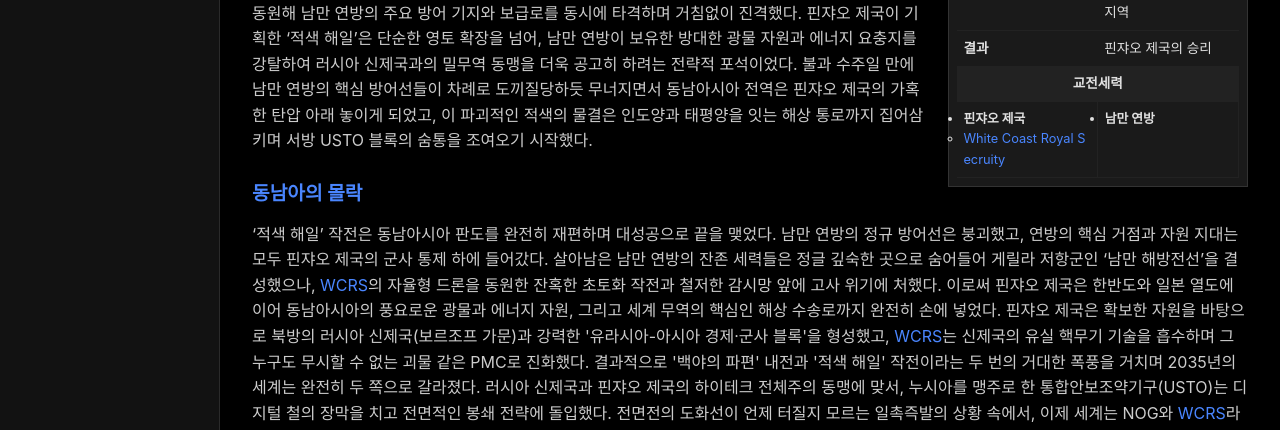
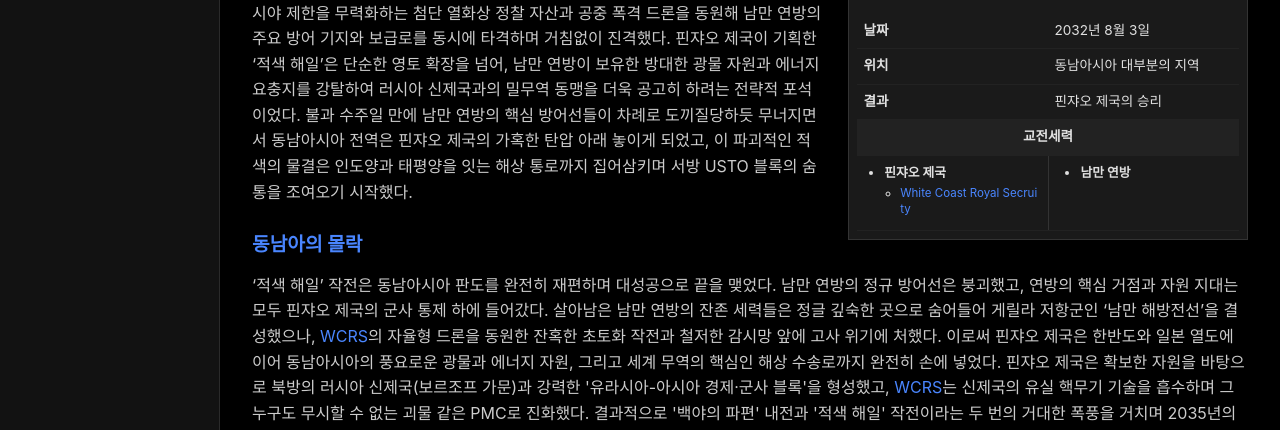
Before and after one commit to Unknown407-ko/ROE-wiki, a plain HTML site: page Asia.html in a window 1280 px wide. Shown: the part 698-1128 px from the top of the page. Drawn offline with Linux system fonts and the light colour scheme.

Commit message:
infobox 크기 수정

```diff
--- a/LorePage.css
+++ b/LorePage.css
@@ -356,7 +356,7 @@
     /* 리스트 스타일 및 여백 조절 */
     .infobox {
       float: right;            /* 오른쪽 배치 */
-      width: 300px;            /* 너비 고정 */
+      width: 400px;            /* 너비 고정 */
       background: #1a1a1a;
       border: 1px solid #333;
       margin: 0 0 1rem 1.5rem; /* 왼쪽 여백을 주어 본문과 겹치지 않게 함 */
@@ -388,10 +388,37 @@
       word-break: break-all;   /* 좁은 공간에서 글자 줄바꿈 강제 */
     }
 
-    /* 교전세력 열 (정확히 반씩 나눔) */
     .belligerent-cell {
-      width: 50% !important;   /* 강제로 50% 지정 */
-      border-right: 1px solid #222;
+      width: 50% !important;
+      vertical-align: top;
+      padding: 0.5rem !important;
+      border-right: 1px solid #333; /* 중앙 구분선 색상 조절 */
+      word-break: break-all;        /* 내용이 넘치지 않게 방지 */
+    }
+
+    /* 오른쪽 셀 (구분선 제거 및 여백 확보) */
+    .belligerent-cell:last-child {
+        border-right: none;
+        padding-left: 0.8rem !important;
+    }
+
+    /* 셀 내부 리스트 스타일 최적화 */
+    .belligerent-cell ul {
+        list-style-position: outside; /* 불렛을 텍스트 바깥에 배치 (표준 위키 스타일) */
+        padding-left: 1.2rem !important; /* 불렛이 셀 밖이나 선으로 나가지 않게 여백 확보 */
+        margin: 0;
+    }
+
+    .belligerent-cell li {
+        margin-bottom: 0.3rem; /* 항목 간의 간격 */
+        line-height: 1.4;       /* 줄 간격 조절로 가독성 향상 */
+    }
+
+    /* 하위 리스트 (사단 등) 스타일 */
+    .belligerent-cell ul ul {
+        padding-left: 1rem !important; /* 안쪽 리스트 들여쓰기 */
+        margin-top: 0.2rem;
+        font-size: 0.9em;       /* 하위 항목은 살짝 작게 */
     }
 
     /* Blockquote */
```
